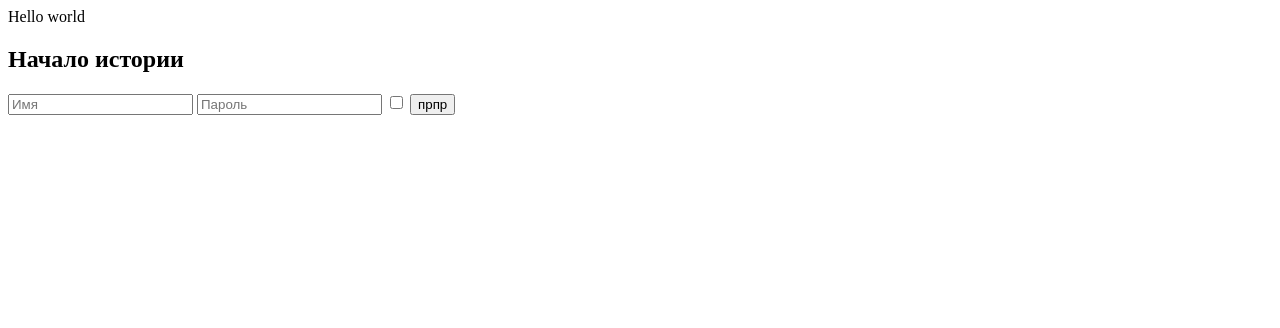
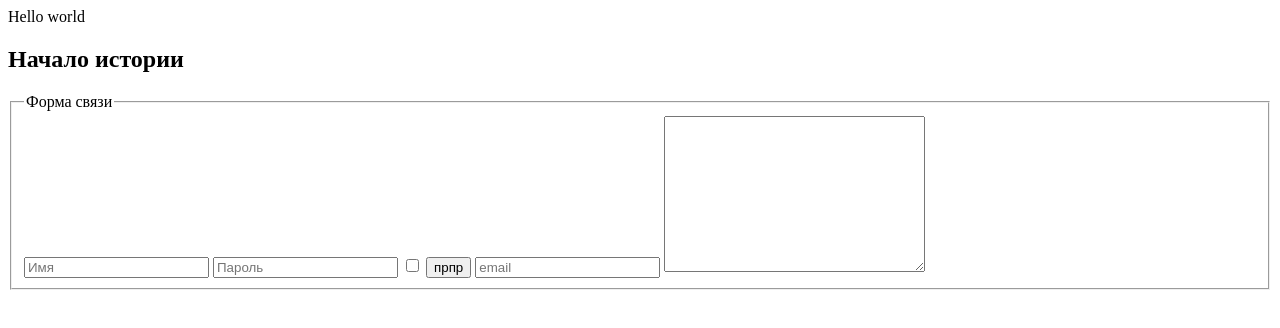
Before and after one commit to ashchipunov/html-css-yroki, a plain HTML site: page index.html in a window 1280 px wide. Drawn offline with Linux system fonts and the light colour scheme.

Commit message:
урок 7 --формы ч.2

```diff
--- a/index.html
+++ b/index.html
@@ -67,13 +67,21 @@
                 </table> -->
 
 <!-- Создание форм -->
+
+
     <form action="№">
 
+        <fieldset>      <!-- делает рамку - границы-->
+            <legend>Форма связи</legend>            <!-- создает надпись на рамке -->
+            <input type="text"  placeholder="Имя">
+            <input type="password"  placeholder="Пароль">
+            <input type="checkbox">         <!-- создание чек бокса -->
+            <input type="submit" value="прпр">          <!-- создание кнопки -->
+            <input type="email" placeholder="email">        <!-- создание поля для ввода емайл -->
+            <textarea cols="30" rows="10"></textarea>           <!-- создание поля в которое можно писать много текста -->
+        </fieldset>
         <!-- показывает имя и пароль внутри рамки -->
-        <input type="text"  placeholder="Имя">
-        <input type="password"  placeholder="Пароль">
-        <input type="checkbox">         <!-- создание чек бокса -->
-        <input type="submit" value="прпр">          <!-- создание кнопки -->
+
 
         <!-- показывает название Имя и Пароль около рамки -->
         <!-- <label>
```
